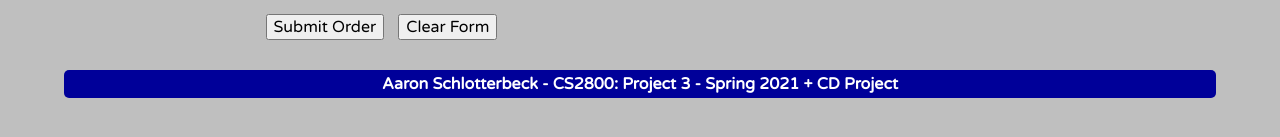
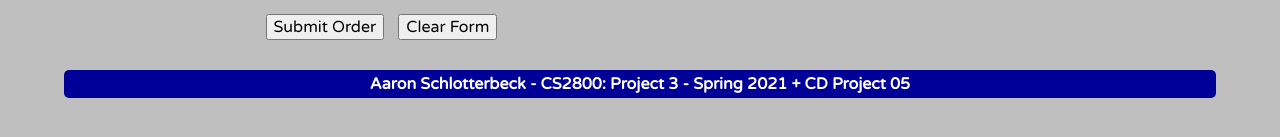
Before and after one commit to WSU-kduncan/s24cicd-aschlotterbeck, a plain HTML site: page website/index.html in a window 1280 px wide. Shown: the part 659-796 px from the top of the page. Drawn offline with Linux system fonts and the light colour scheme.

Commit message:
testing now with updated webhook file

```diff
--- a/website/index.html
+++ b/website/index.html
@@ -66,7 +66,7 @@
 	</main>
 
 	<footer>
-		Aaron Schlotterbeck - CS2800: Project 3 - Spring 2021 + CD Project
+		Aaron Schlotterbeck - CS2800: Project 3 - Spring 2021 + CD Project 05
     </footer>
 
   </body>
```
